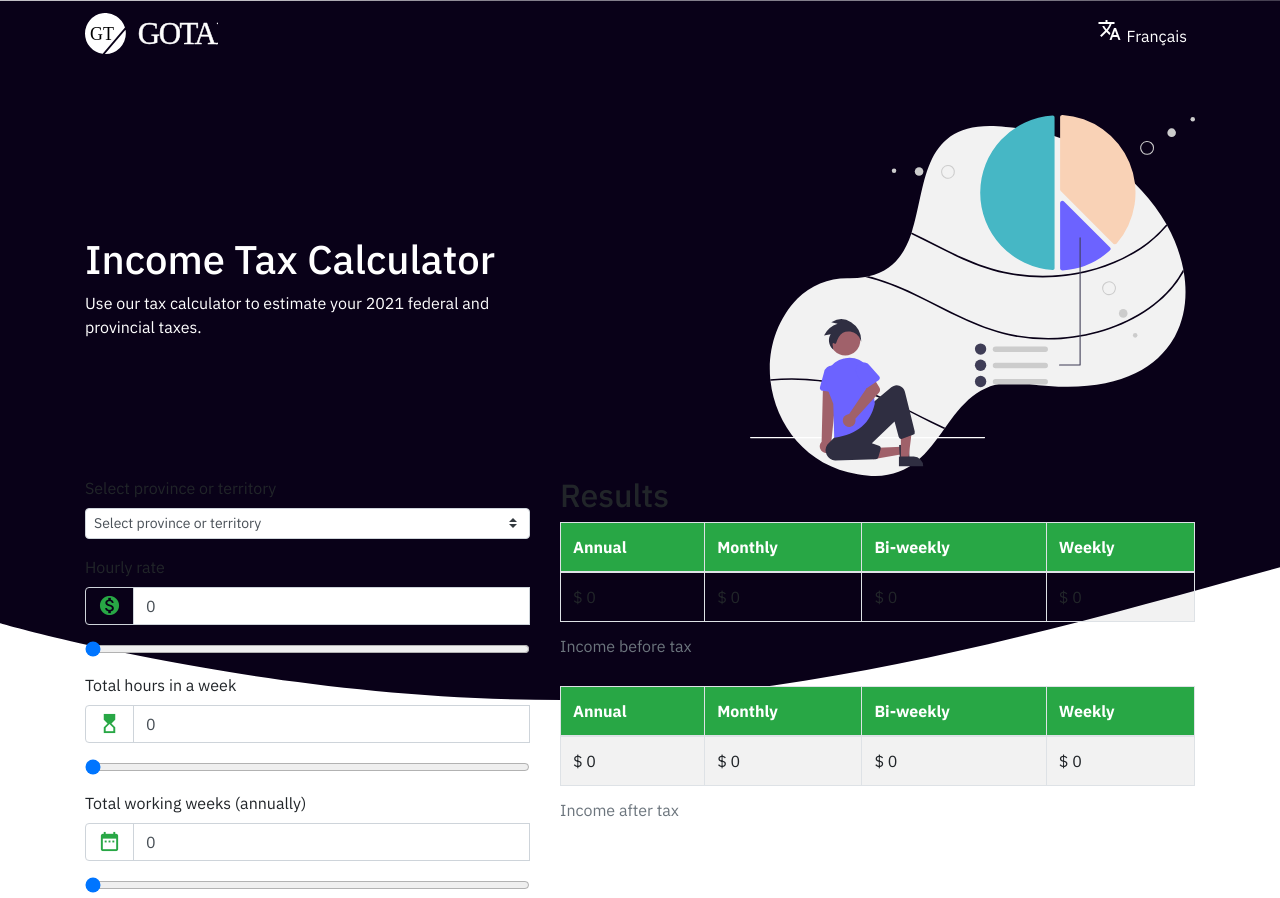
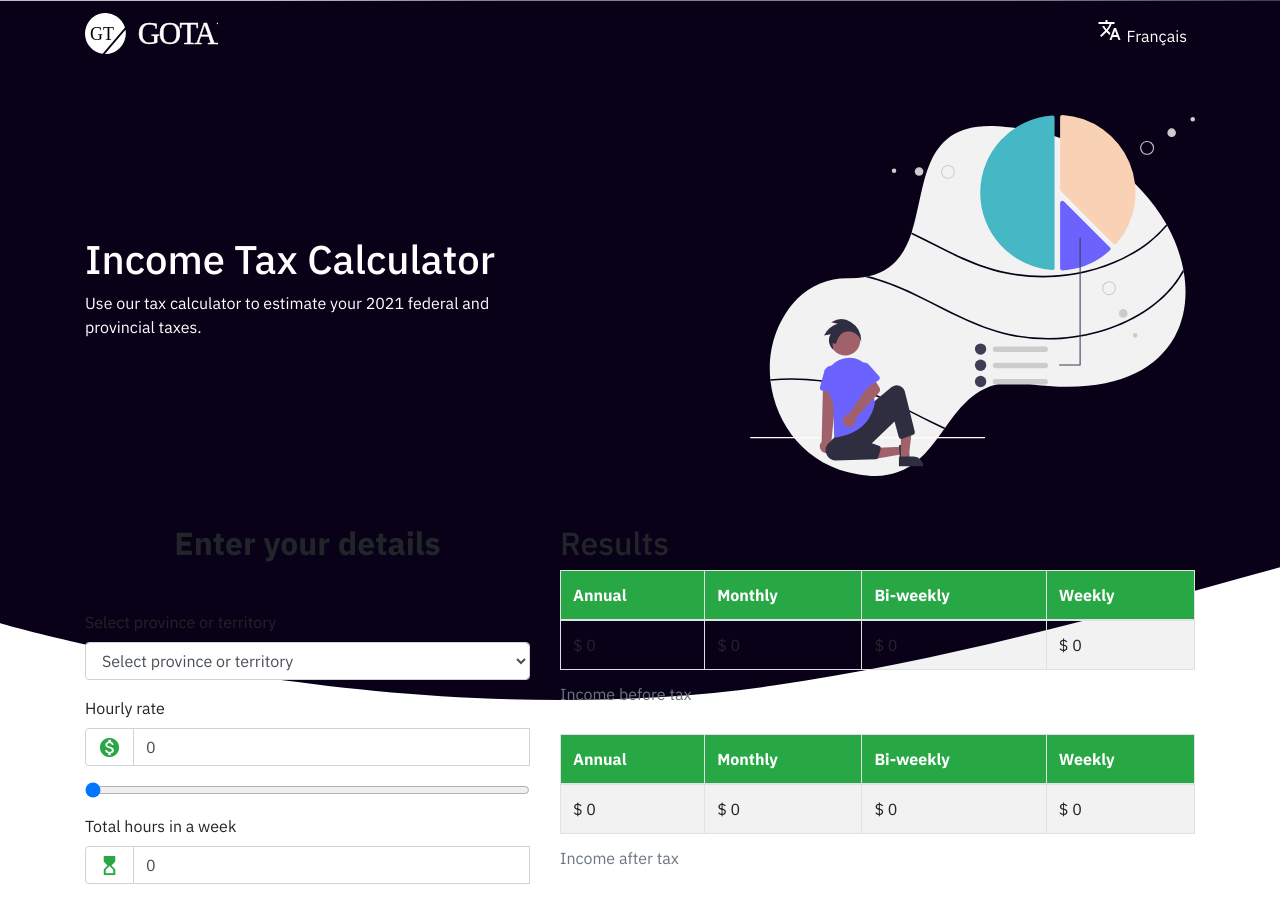
Before and after one commit to oni20/Tax-Calculator, a Next.js app in the folder tax-calculator-next/: page / in a window 1280 px wide. Shown: the top 898 px of the page. Built offline with nearby package versions, Linux system fonts and the light colour scheme.

Commit message:
updated the input card

```diff
--- a/tax-calculator-next/components/Body/Body.js
+++ b/tax-calculator-next/components/Body/Body.js
@@ -73,20 +73,16 @@ const Body = props => {
     introTitle={props.bodyContent.introTitle}
     introDesc={props.bodyContent.introDesc.replace("$currYear$", new Date().getFullYear())}
     ></Hero>
-      {/* <Jumbotron fluid>
-        <Container>
-          <h1>{props.bodyContent.introTitle}</h1>
-          <p>{props.bodyContent.introDesc.replace("$currYear$", new Date().getFullYear())}</p>
-        </Container>
-      </Jumbotron> */}
 
-      <Container>
+      <Container className="mt-5">
         <Row>
           <Col xs={12} sm={5} md={5} lg={5}>
+            <div className="card-up">
+            <h2 className = "text-center font-weight-bold heading__h2 mb-5" > Enter your details </h2>
             <Form action="#" noValidate validated={validated} onSubmit={handleSubmit} onChange={calculateSalary}>
               <Form.Group controlId="formSelectProvince">
                 <Form.Label>{props.bodyContent.provinceDD}</Form.Label>
-                <Form.Control as="select" size="sm" required value={provinceDDVal} onChange={handleDDChange} custom>
+                <Form.Control as="select" required value={provinceDDVal} onChange={handleDDChange}>
                   <option value="">{props.bodyContent.provinceDD}</option>
                   {
                     props.bodyContent.provinceList.map((province, index) => {
@@ -115,11 +111,13 @@ const Body = props => {
                   )
                 })
               }
-
-              <Button variant="success" size="sm" block type="submit">
+              <div className="d-flex justify-content-center">
+              <button className="button__primary" type="submit">
                 {props.bodyContent.calculateBtn}
-              </Button>
+              </button>
+              </div>
             </Form>
+            </div>
           </Col>
 
           <Col>
--- a/tax-calculator-next/styles/body.module.scss
+++ b/tax-calculator-next/styles/body.module.scss
@@ -2,3 +2,24 @@
     font-size: 24px;
     font-weight: 400;
 }
+.card-up{
+    background-color: #FFF;
+    padding: 3em 2em 2em 2em;
+    border-radius: 20px;
+    margin: 0;
+    box-shadow: 0px 2px 26px 4px rgba(0, 0, 0, 0.2);
+    border-top: solid 20px #46B7C5;
+}
+.heading__h2{
+    font-size: 22px !important;
+}
+
+.button__primary{
+    background-color: #6D62F9;
+    border-radius: 28px;
+    color: #FFF;
+    padding: .5em 2em;
+    border: none;
+    font-weight: 600;
+    margin: 1.5em 0 0.5em 0;
+}
--- a/tax-calculator-next/styles/globals.scss
+++ b/tax-calculator-next/styles/globals.scss
@@ -4,6 +4,9 @@ body {
   margin: 0;
   font-family: -apple-system, BlinkMacSystemFont, Segoe UI, Roboto, Oxygen,
     Ubuntu, Cantarell, Fira Sans, Droid Sans, Helvetica Neue, sans-serif;
+}
+body, html{
+  overflow-x: hidden;
 }
 
 footer{
```
